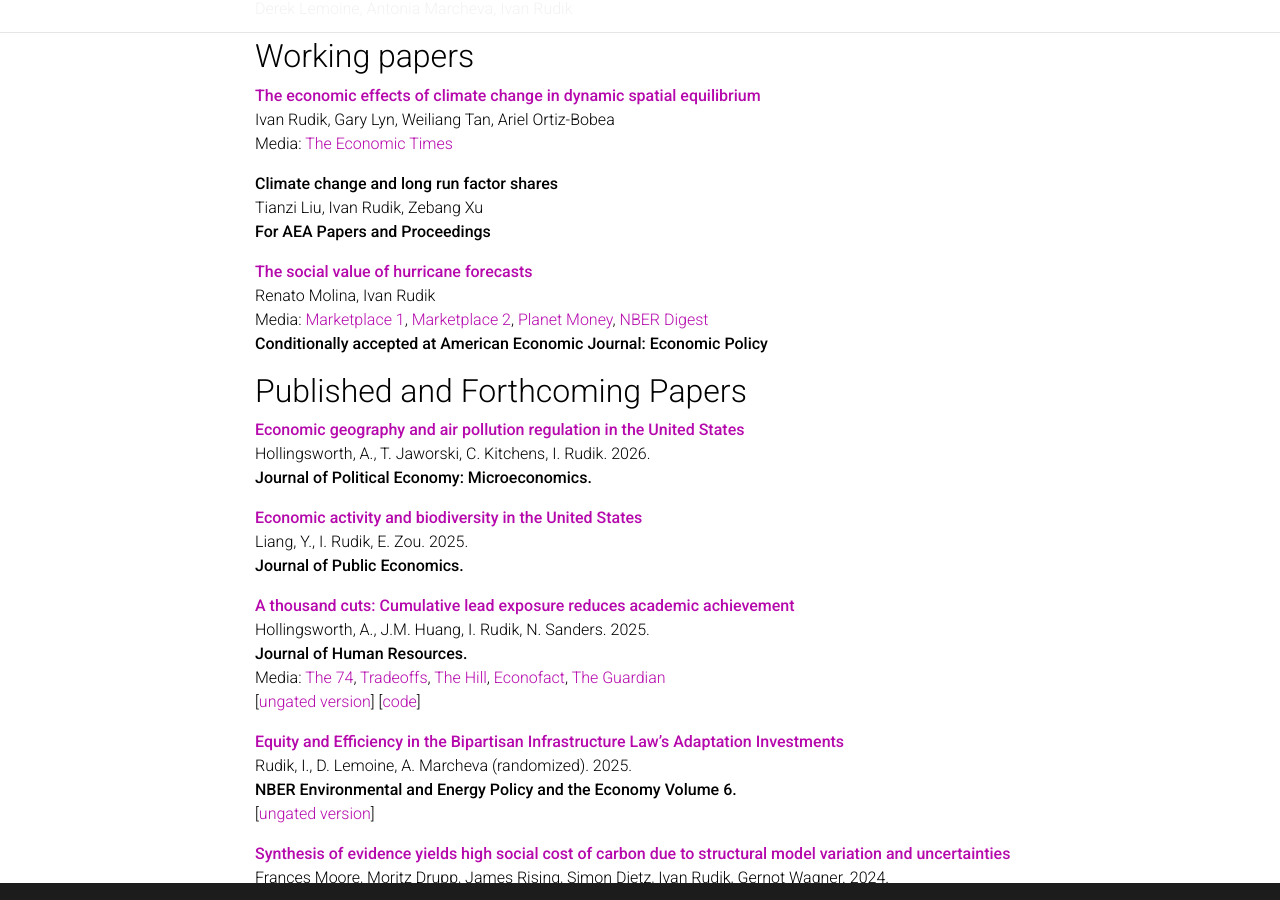
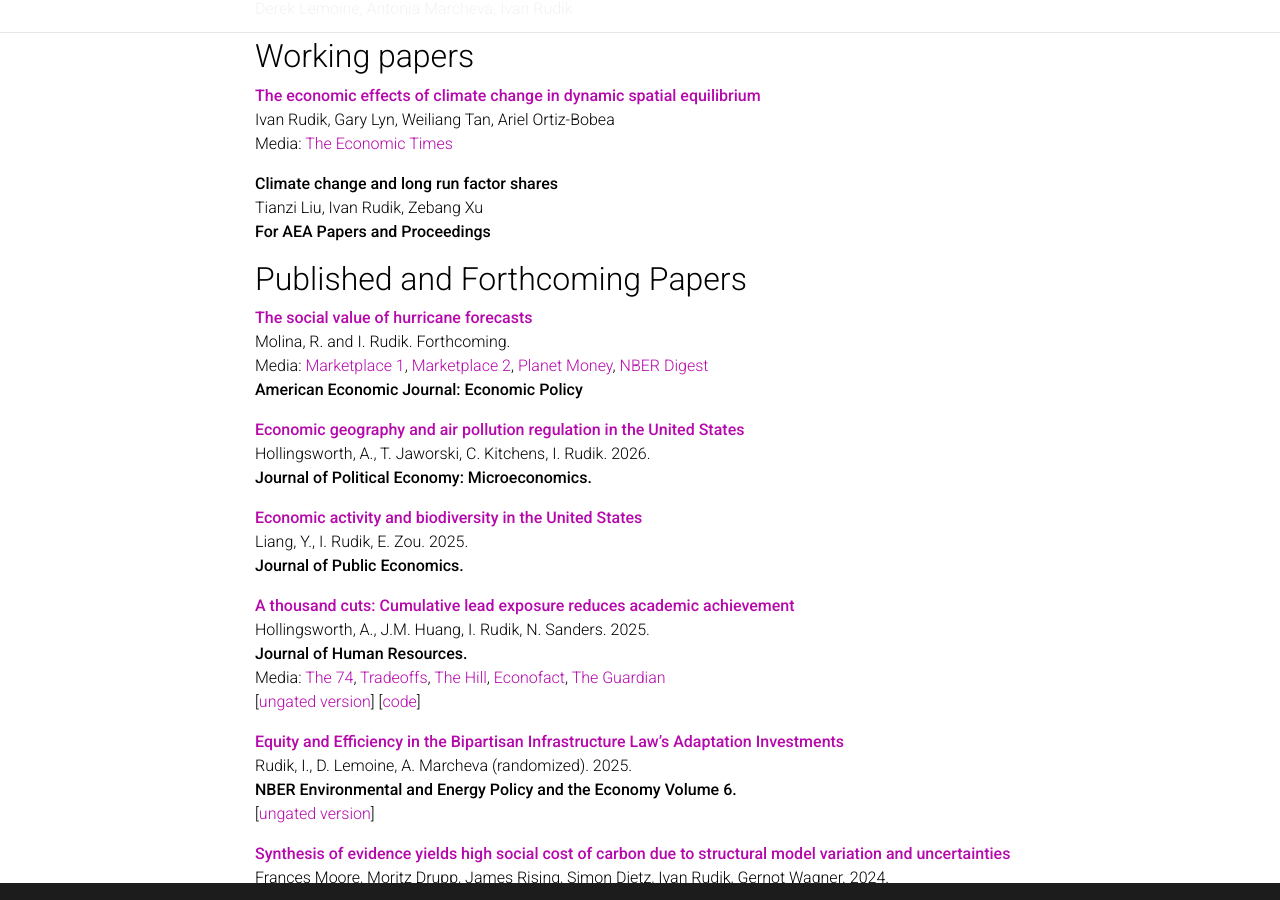
Before and after one commit to irudik/irudik.github.io, a Jekyll site: the page built from _pages/about.md, in a window 1280 px wide and 900 px high, scrolled down 857 px. Built offline with Jekyll 4.4.1, drawn with Linux system fonts in a browser that asks for light colours; a style sheet for code colours, icons or effects is not loaded.

Commit message:
update hurricanes

```diff
--- a/_pages/about.md
+++ b/_pages/about.md
@@ -65,13 +65,13 @@ Media: [The Economic Times](https://t.co/55NzVfuCJl)
 Tianzi Liu, Ivan Rudik, Zebang Xu
 **For AEA Papers and Proceedings**
 
-**[The social value of hurricane forecasts](https://osf.io/preprints/socarxiv/sqtjr)**
-Renato Molina, Ivan Rudik
-Media: [Marketplace 1](https://www.marketplace.org/2024/06/13/better-hurricane-forecasts-are-preventing-damage-and-saving-money-study-says/), [Marketplace 2](https://www.marketplace.org/2024/05/27/biden-administrationhurricane-forecasting-investment/), [Planet Money](https://www.npr.org/2024/11/11/1212475049/indicator-what-is-weather-forecasts-worth), [NBER Digest](https://www.nber.org/digest/202409/value-improving-hurricane-forecasts)
-**Conditionally accepted at American Economic Journal: Economic Policy**
+## Published and Forthcoming Papers
 
 
-## Published and Forthcoming Papers
+**[The social value of hurricane forecasts](https://osf.io/preprints/socarxiv/sqtjr)**
+Molina, R. and I. Rudik. Forthcoming.
+Media: [Marketplace 1](https://www.marketplace.org/2024/06/13/better-hurricane-forecasts-are-preventing-damage-and-saving-money-study-says/), [Marketplace 2](https://www.marketplace.org/2024/05/27/biden-administrationhurricane-forecasting-investment/), [Planet Money](https://www.npr.org/2024/11/11/1212475049/indicator-what-is-weather-forecasts-worth), [NBER Digest](https://www.nber.org/digest/202409/value-improving-hurricane-forecasts)
+**American Economic Journal: Economic Policy**
 
 **[Economic geography and air pollution regulation in the United States](https://www.nber.org/papers/w29845)**
 Hollingsworth, A., T. Jaworski, C. Kitchens, I. Rudik. 2026.
```
Also changed, not shown: 11 other files.
